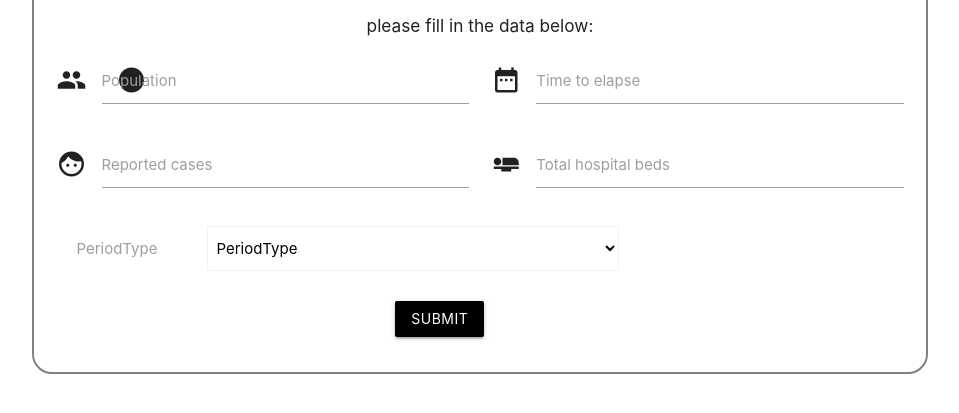
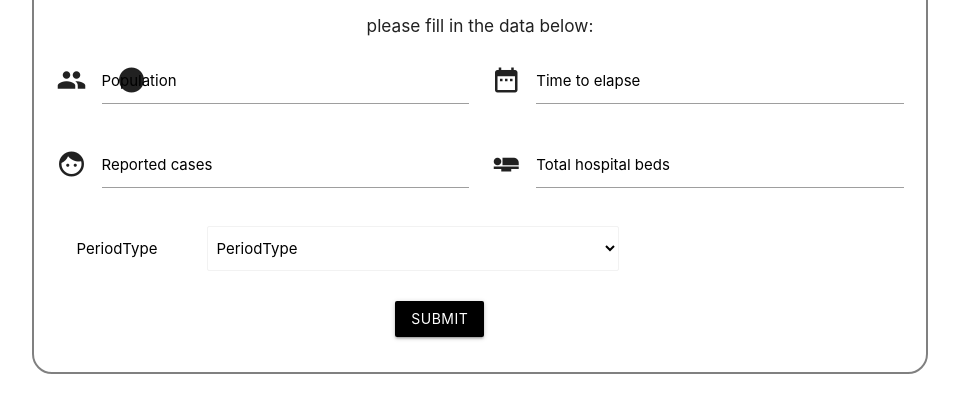
Before and after one commit to paulkahura/sdlg-py, a website: page index.html in a window 1280 px wide. Shown: the part 201-614 px from the top of the page, without its empty margins (160-1119 px from the left). Drawn offline with nearby package versions, Linux system fonts and the light colour scheme.

Commit message:
contrast whimps

```diff
--- a/index.html
+++ b/index.html
@@ -21,28 +21,28 @@
                     <div class="input-field col s6">
                     <i class="material-icons prefix">group_circle</i>
                     <input id="icon_prefix data-population" type="text" class="validate">
-                    <label for="icon_prefix data-population">Population</label>
+                    <label for="icon_prefix data-population" style="color:black">Population</label>
                     </div>
                     <div class="input-field col s6">
                     <i class="material-icons prefix">date_range</i>
                     <input id="icon_telephone data-time-to-elapse"  class="validate">
-                    <label for="icon_telephone data-time-to-elapse">Time to elapse</label>
+                    <label for="icon_telephone data-time-to-elapse" style="color:black">Time to elapse</label>
                     </div>
 
                     <div class="input-field col s6">
                     <i class="material-icons prefix">face</i>
                     <input id="icon_prefix data-reported-cases" type="text" class="validate" >
-                    <label for="icon_prefix data-reported-cases">Reported cases</label>
+                    <label for="icon_prefix data-reported-cases" style="color:black">Reported cases</label>
                     </div>
                     <div class="input-field col s6">
                     <i class="material-icons prefix">airline_seat_flat</i>
                     <input id="icon_telephone data-total-hospital-beds"  class="validate">
-                    <label for="icon_telephone data-total-hospital-beds">Total hospital beds</label>
+                    <label for="icon_telephone data-total-hospital-beds" style="color:black">Total hospital beds</label>
                     </div>
 
 
                     <div class="input-field col s6" >
-                        <label for="data-period-type" style="margin-left: 20px;">PeriodType</label>
+                        <label for="data-period-type" style="margin-left: 20px;color:black">PeriodType</label>
                             <select style="display: block; margin-left:150px;" id="data-period-type">
                               <option value="" disabled selected>PeriodType</option>
                               <option value="1">days</option>
```
